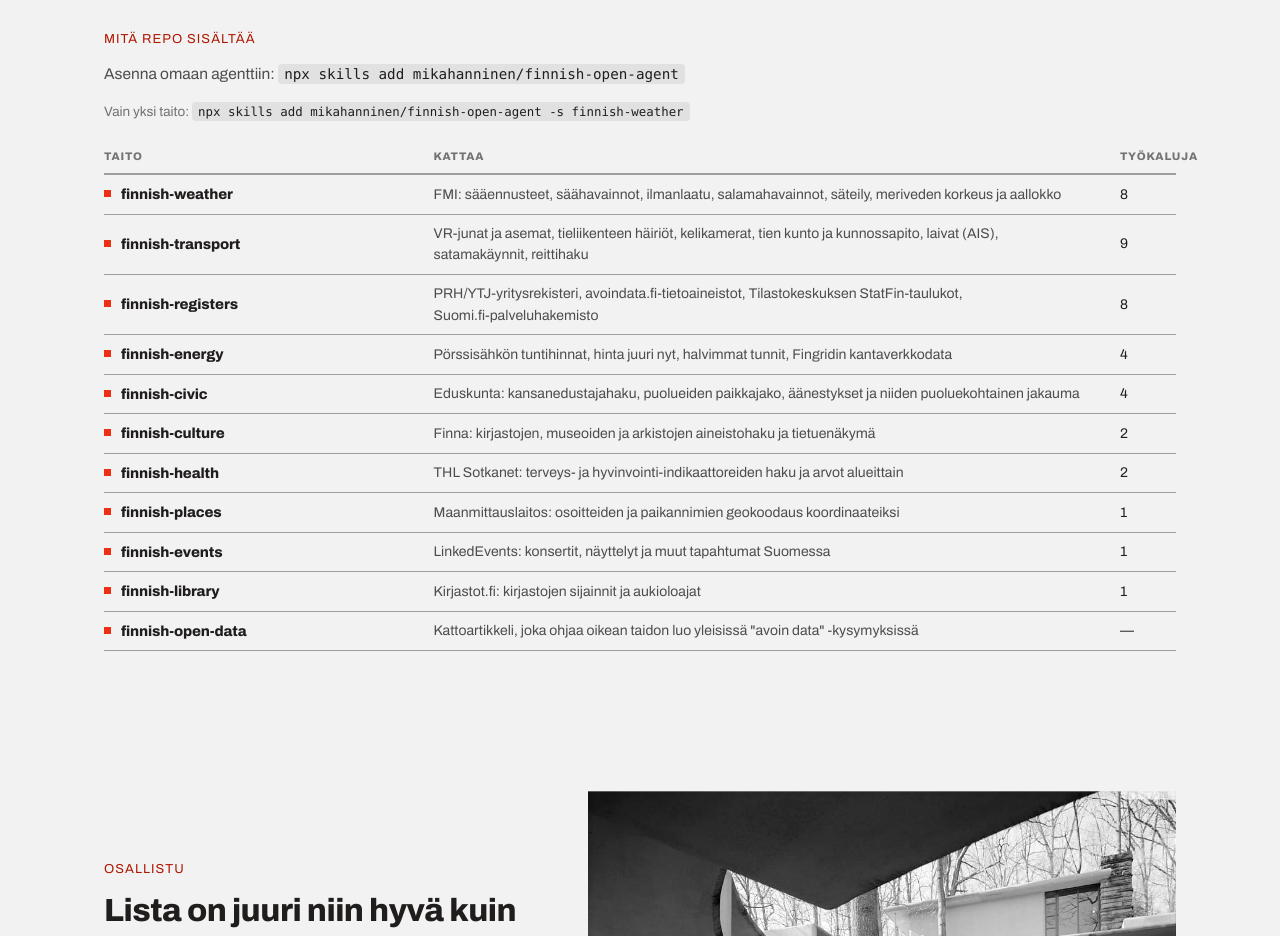
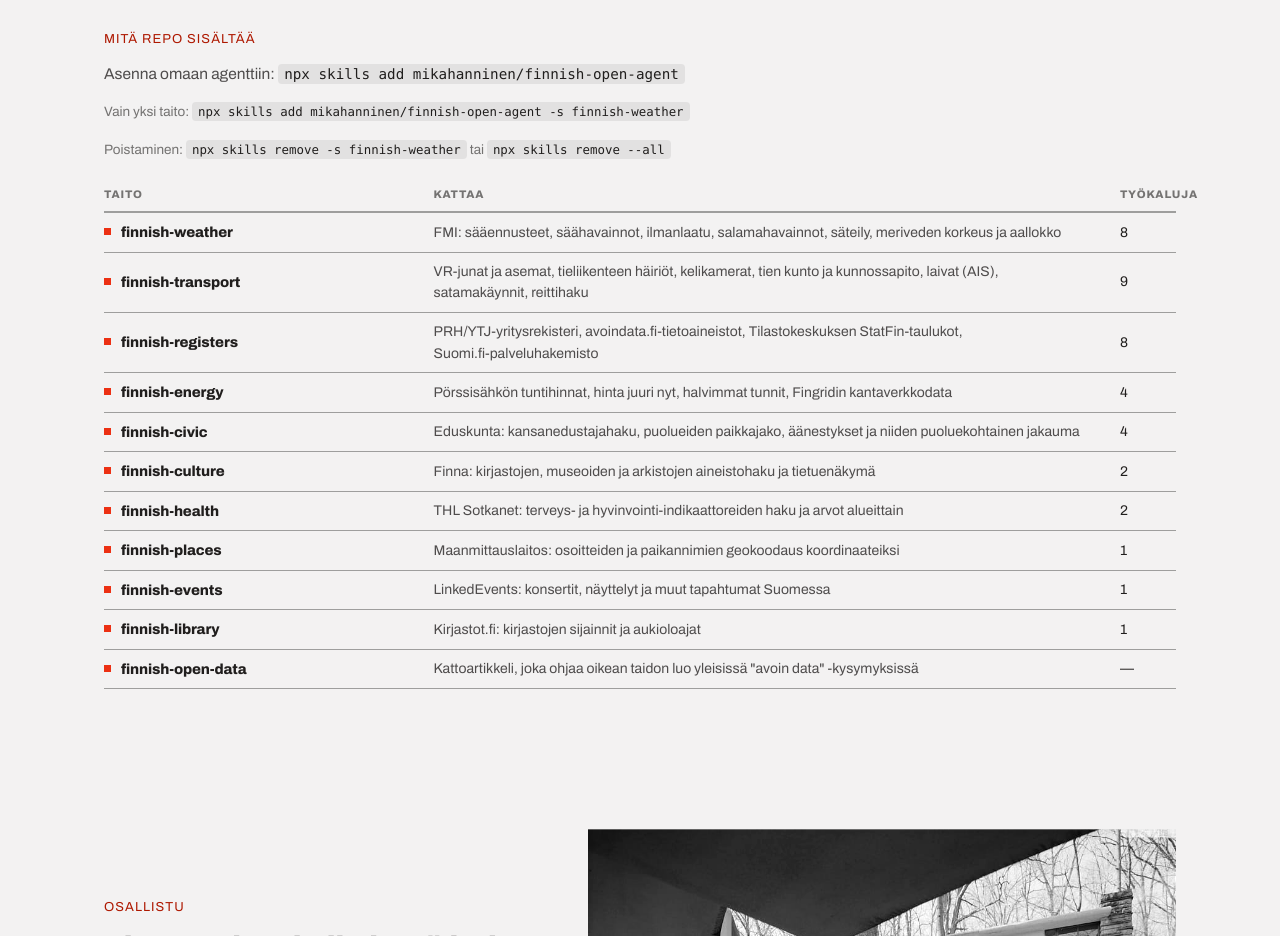
Before and after one commit to mikahanninen/finnish-open-agent, a plain HTML site: page docs/index.html in a window 1280 px wide. Shown: the part 1840-2776 px from the top of the page. Drawn offline with Linux system fonts and the light colour scheme; no server answers.

Commit message:
Document how to uninstall skills installed via npx skills
Tested both forms live: `skills remove -s <name>` drops exactly one,
`skills remove --all` clears everything the CLI installed. Add both
next to the existing install instructions in README, skills/README,
and the landing page.

```diff
--- a/docs/index.html
+++ b/docs/index.html
@@ -330,6 +330,7 @@ body[data-baselines]::after {
     <span class="kicker" data-i18n="skills.kicker">Mitä repo sisältää</span>
     <p class="skills-install" data-i18n="skills.install">Asenna omaan agenttiin: <code>npx skills add mikahanninen/finnish-open-agent</code></p>
     <p class="skills-install skills-install-sub" data-i18n="skills.installOne">Vain yksi taito: <code>npx skills add mikahanninen/finnish-open-agent -s finnish-weather</code></p>
+    <p class="skills-install skills-install-sub" data-i18n="skills.uninstall">Poistaminen: <code>npx skills remove -s finnish-weather</code> tai <code>npx skills remove --all</code></p>
     <table class="table">
       <thead>
         <tr>
@@ -414,6 +415,7 @@ body[data-baselines]::after {
     'skills.kicker': "What's in the repo",
     'skills.install': 'Install into your own agent: <code>npx skills add mikahanninen/finnish-open-agent</code>',
     'skills.installOne': 'Just one skill: <code>npx skills add mikahanninen/finnish-open-agent -s finnish-weather</code>',
+    'skills.uninstall': 'To remove: <code>npx skills remove -s finnish-weather</code> or <code>npx skills remove --all</code>',
     'skills.th1': 'Skill', 'skills.th2': 'Covers', 'skills.th3': 'Tools',
     'skills.weather': 'FMI: forecasts, station observations, air quality, lightning, radiation, sea level & waves',
     'skills.transport': 'VR trains & stations, road-traffic disruptions, weather cameras, road condition & maintenance, ships (AIS), port calls, journey routing',
```
Also changed, not shown: 2 other files.
